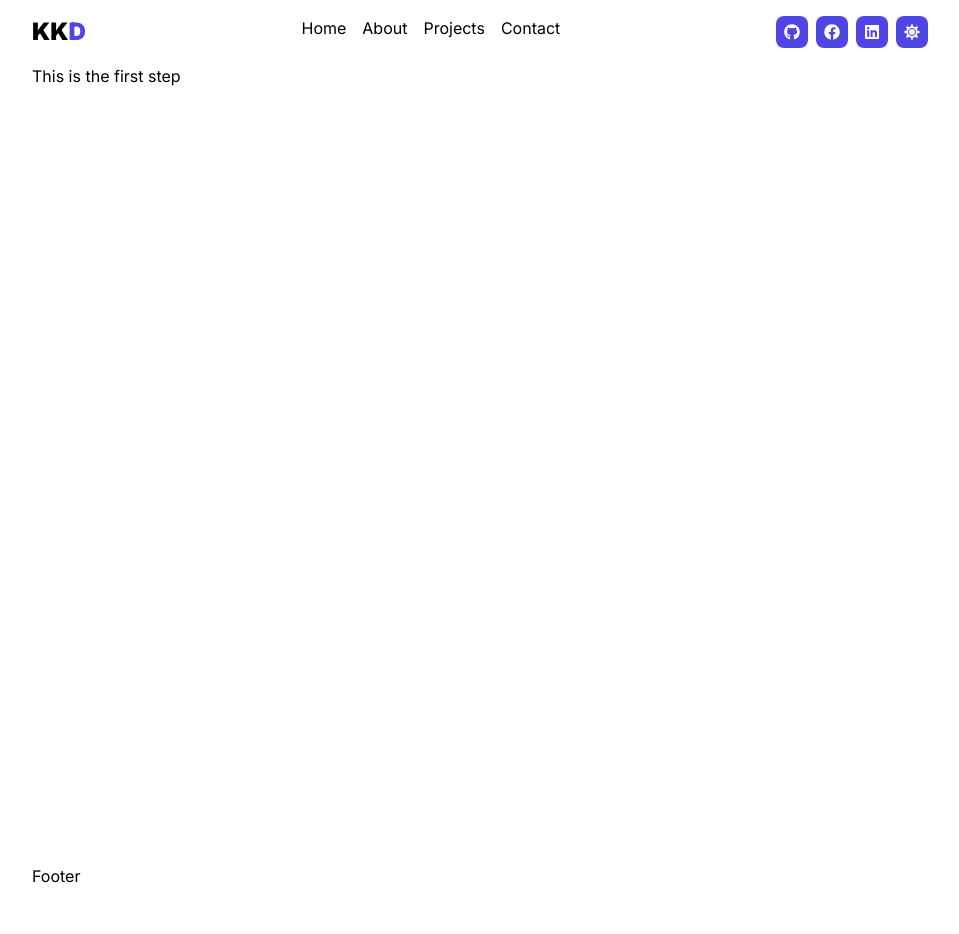
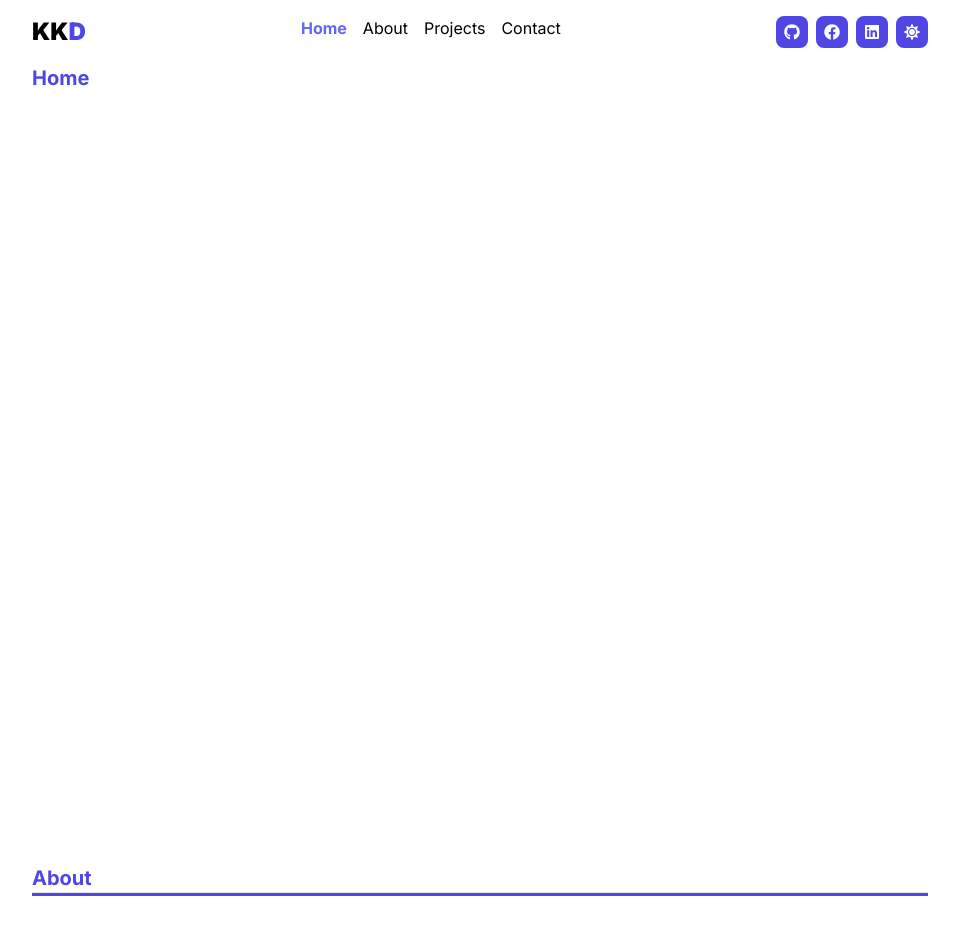
Before and after one commit to kamotekiddev/portfolio-tw, a Next.js app: page / in a window 1280 px wide. Shown: the top 934 px of the page, without its empty margins (160-1119 px from the left). Before the commit the page ends 888 px from the top, so only its background shows below. Built offline with nearby package versions, Linux system fonts and the light colour scheme.

Commit message:
create a scrollable and spyable link

```diff
--- a/app/(pages)/layout.tsx
+++ b/app/(pages)/layout.tsx
@@ -19,7 +19,7 @@ export default function RootLayout({
    return (
       <html lang="en">
          <body className={inter.className}>
-            <main className="h-screen max-w-4xl mx-auto">
+            <main className="min-h-screen max-w-4xl mx-auto">
                <Header />
                <div className="h-full">{children}</div>
                <Footer />
--- a/app/(pages)/page.tsx
+++ b/app/(pages)/page.tsx
@@ -1,3 +1,29 @@
 export default function Home() {
-   return <main>This is the first step</main>;
+   return (
+      <main>
+         <div id="home" className="h-screen">
+            <h1 className="text-xl font-bold text-indigo-600">Home</h1>
+         </div>
+         <div id="about" className="h-screen">
+            <div>
+               <h1 className="text-xl font-bold text-indigo-600">About</h1>
+               <hr className="h-1 bg-indigo-600" />
+            </div>
+         </div>
+         <div id="projects" className="h-screen">
+            <div>
+               <h1 className="mb-2 text-xl font-bold text-indigo-600">
+                  Projects
+               </h1>
+               <hr className="h-1 bg-indigo-600" />
+            </div>
+         </div>
+         <div id="contact" className="h-screen">
+            <div>
+               <h1 className="text-xl font-bold text-indigo-600">Contact</h1>
+               <hr className="h-1 bg-indigo-600" />
+            </div>
+         </div>
+      </main>
+   );
 }
--- a/app/components/Header.tsx
+++ b/app/components/Header.tsx
@@ -2,6 +2,7 @@ import { FaFacebook, FaGithub, FaLinkedin, FaSun } from "react-icons/fa";
 import Link from "next/link";
 import IconButton from "./IconButton";
 import Logo from "./Logo";
+import ScrollLink from "./ScrollLink";
 
 const Header = () => {
    return (
@@ -11,10 +12,10 @@ const Header = () => {
                <Logo />
             </div>
             <div className="space-x-4">
-               <Link href="/">Home</Link>
-               <Link href="/">About</Link>
-               <Link href="/">Projects</Link>
-               <Link href="/">Contact</Link>
+               <ScrollLink to="home">Home</ScrollLink>
+               <ScrollLink to="about">About</ScrollLink>
+               <ScrollLink to="projects">Projects</ScrollLink>
+               <ScrollLink to="contact">Contact</ScrollLink>
             </div>
             <div className="space-x-2 ">
                <IconButton icon={FaGithub} />
--- /dev/null
+++ b/app/components/ScrollLink.tsx
@@ -0,0 +1,26 @@
+"use client";
+
+import { ReactNode } from "react";
+import { Link } from "react-scroll";
+
+interface Props {
+   to: string;
+   children: ReactNode;
+}
+
+const ScrollLink = ({ to, children }: Props) => {
+   return (
+      <Link
+         to={to}
+         activeClass="font-bold text-indigo-500"
+         className="transition-all duration-200 ease-linear cursor-pointer"
+         spy
+         smooth
+         offset={-100}
+      >
+         {children}
+      </Link>
+   );
+};
+
+export default ScrollLink;
--- a/package.json
+++ b/package.json
@@ -20,10 +20,12 @@
       "react": "18.2.0",
       "react-dom": "18.2.0",
       "react-icons": "^4.10.1",
+      "react-scroll": "^1.8.9",
       "tailwindcss": "3.3.2",
       "typescript": "5.1.6"
    },
    "devDependencies": {
+      "@types/react-scroll": "^1.8.7",
       "prettier": "^3.0.0",
       "prettier-plugin-tailwindcss": "^0.4.0"
    }
```
Also changed, not shown: 1 other file (tests, documents, lock files or other folders).
